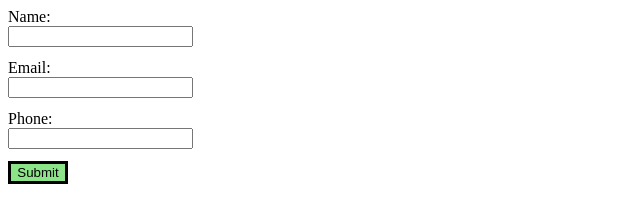
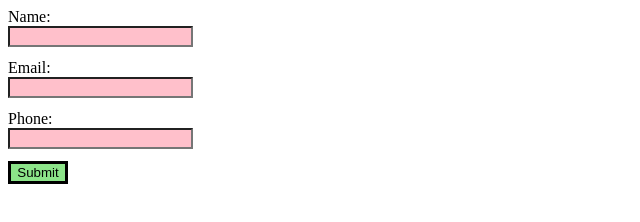
Before and after one commit to acciojob/validate-inputs-AnkitKumarDelta, a website: page main.html in a window 1280 px wide. Shown: the whole page, without its empty margins (0-640 px from the left). Drawn offline with Linux system fonts and the light colour scheme.

Commit message:
created a submission

```diff
--- a/main.html
+++ b/main.html
@@ -19,15 +19,15 @@
 	<form>
 		<div style="margin-bottom:12px;">
 			<label>Name:</label>
-	        <input type="text">
+	        <input type="text" style="background-color:rgb(255, 192, 203);" required>
 		</div>
 	   <div style="margin-bottom:12px;">
 			<label>Email:</label>
-	        <input type="email">
+	        <input type="email" style="background-color:rgb(255, 192, 203);" required>
 	   </div>
 	  <div style="margin-bottom:12px;">
 			<label>Phone:</label>
-	        <input type="number">
+	        <input type="number" required style="background-color:rgb(255, 192, 203);">
 	  </div>
 
 	<button style="width:30%; background-color:#8CE489;border:3px solid black">Submit</button>
```
